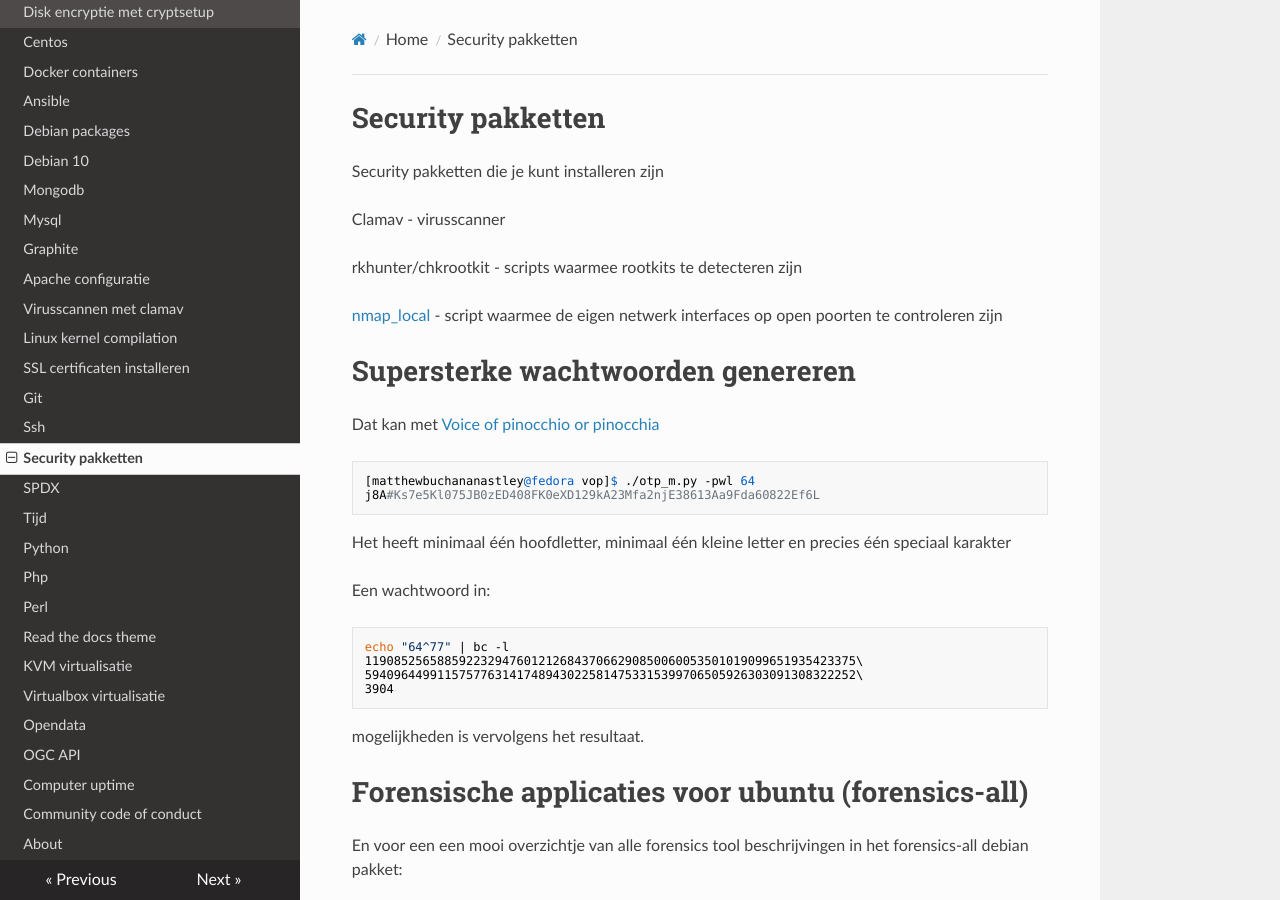
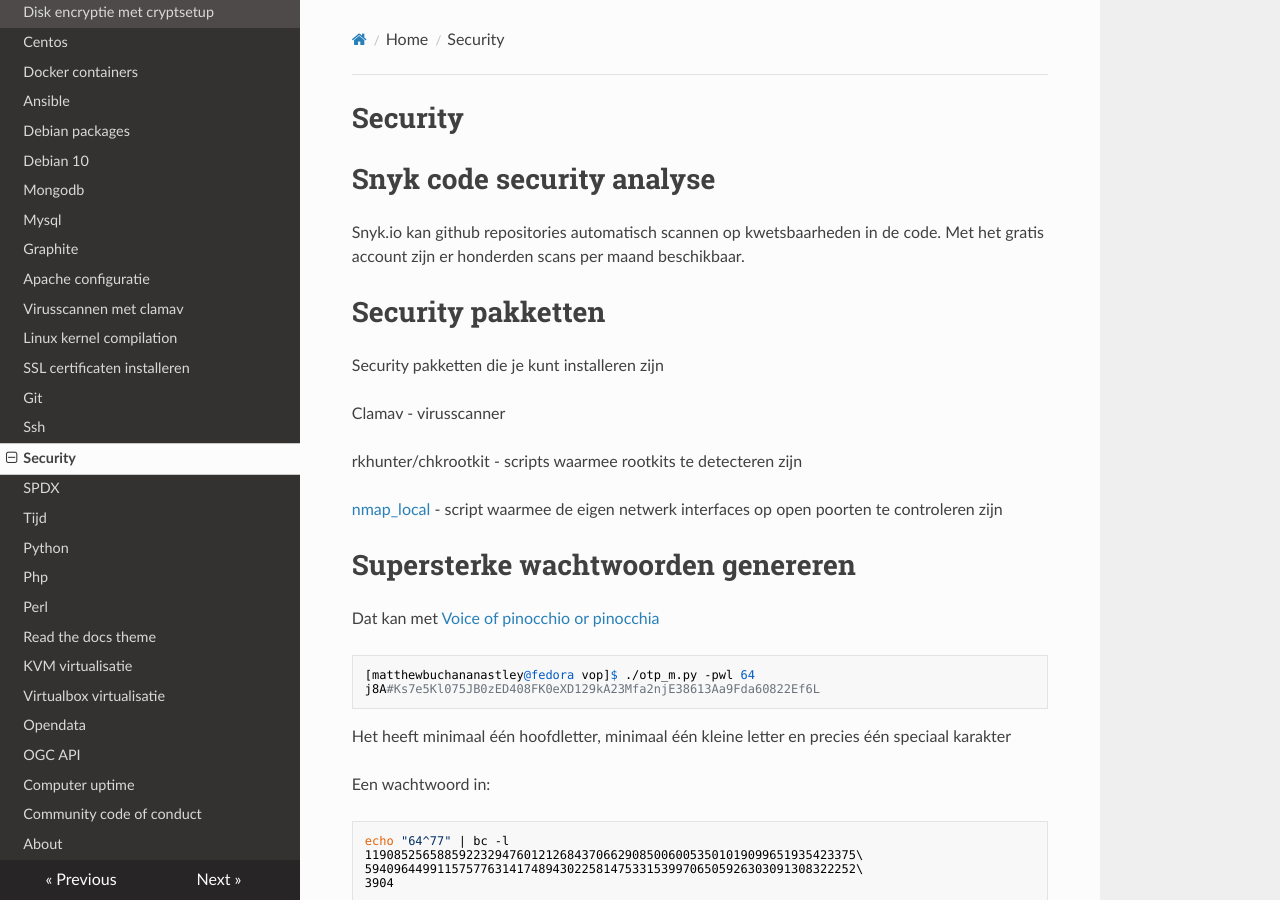
Before and after one commit to MatthewBuchananAstley/linuxhowto, an MkDocs documentation site: the page built from docs/security.md, in a window 1280 px wide and 900 px high. Built offline with MkDocs 1.6.1, drawn with Linux system fonts in a browser that asks for light colours; nearby versions of some CDN libraries.

Commit message:
Added Snyk code security scanning information

```diff
--- a/docs/security.md
+++ b/docs/security.md
@@ -1,5 +1,12 @@
+# Security
+
+
+# Snyk code security analyse
+
+Snyk.io kan github repositories automatisch scannen op kwetsbaarheden in de code. Met het gratis account zijn er honderden scans per maand beschikbaar.
+
+
 # Security pakketten
-
 Security pakketten die je kunt installeren zijn
 
 Clamav - virusscanner
@@ -7,7 +14,6 @@ Clamav - virusscanner
 rkhunter/chkrootkit - scripts waarmee rootkits te detecteren zijn
 
 <a href="https://github.com/MatthewBuchananAstley/nmap_local">nmap_local</a> - script waarmee de eigen netwerk interfaces op open poorten te controleren zijn
-
 
 # Supersterke wachtwoorden genereren
 
```
